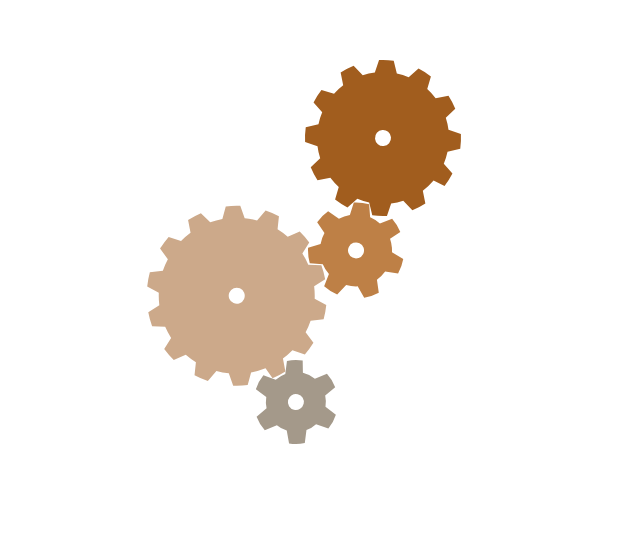
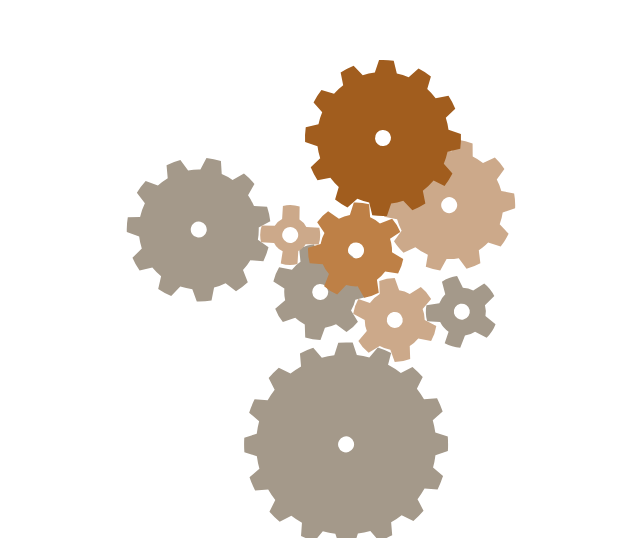
Before and after one commit to jobtalle/SketchGears, a plain HTML site: page index.html in a window 1280 px wide. Shown: the part 262-804 px from the top of the page, without its empty margins (257-897 px from the left). Drawn offline with Linux system fonts and the light colour scheme.

Commit message:
Defined distribution & machine radius

```diff
--- a/index.html
+++ b/index.html
@@ -33,6 +33,7 @@
     <svg id="content" xmlns="http://www.w3.org/2000/svg"></svg>
 </div>
 <script src="./js/random.js"></script>
+<script src="./js/distribution.js"></script>
 <script src="./js/svgGroup.js"></script>
 <script src="./js/svgMaker.js"></script>
 <script src="./js/budget.js"></script>
--- a/js/budget.js
+++ b/js/budget.js
@@ -5,8 +5,10 @@ class Budget {
     /**
      * Construct the budget
      * @param {number} parts The maximum number of parts
+     * @param {number} radius The machine radius
      */
-    constructor(parts) {
+    constructor(parts, radius) {
         this.parts = parts;
+        this.radius = radius;
     }
 }
--- /dev/null
+++ b/js/distribution.js
@@ -0,0 +1,25 @@
+/**
+ * A random distribution
+ */
+class Distribution {
+    /**
+     * Construct a random distribution
+     * @param {number} min The minimum output
+     * @param {number} max The maximum output
+     * @param {number} power The distribution power
+     */
+    constructor(min, max, power) {
+        this.min = min;
+        this.max = max;
+        this.power = power;
+    }
+
+    /**
+     * Evaluate this distribution
+     * @param {number} random A random value in the range [0, 1]
+     * @returns {number} The distribution for this random value
+     */
+    evaluate(random) {
+        return this.min + (this.max * this.min) * Math.pow(random, this.power);
+    }
+}
--- a/js/machine.js
+++ b/js/machine.js
@@ -19,7 +19,7 @@ class Machine {
 
         let levels = 3;
         let layer = 0;
-        let budget = new Budget(8);
+        let budget = new Budget(8, 5);
         let open = [this.root];
         const all = [...open];
 
--- a/js/part/partGear.js
+++ b/js/part/partGear.js
@@ -6,6 +6,7 @@ class PartGear extends Part {
     static SPACING = 0.02;
     static DEPTH = .15;
     static BEVEL = .07;
+    static CHILDREN = new Distribution(1, 7, 1.8);
 
     /**
      * Construct a part
@@ -109,12 +110,14 @@ class PartGear extends Part {
      * @param {Part[]} allParts The array all parts except the parts in this layer
      */
     reproduce(budget, newParts, allParts) {
-        const gearCount = Math.min(Math.round(Math.random() * 2 + 1), budget.parts);
+        const gearCount = Math.min(budget.parts, PartGear.CHILDREN.evaluate(Math.random()));
 
         for (let i = 0; i < gearCount; ++i) {
             const gear = this.reproduceGear();
 
-            if (gear.fits(newParts) && gear.fitsOverlap(allParts)) {
+            if (gear.x * gear.x + gear.y * gear.y < budget.radius * budget.radius &&
+                gear.fits(newParts) &&
+                gear.fitsOverlap(allParts)) {
                 this.gears.push(gear);
 
                 newParts.push(gear);
```
